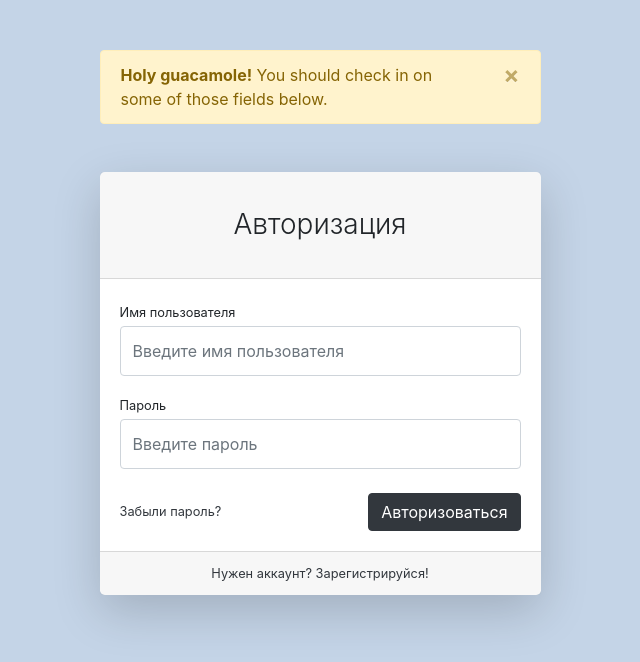
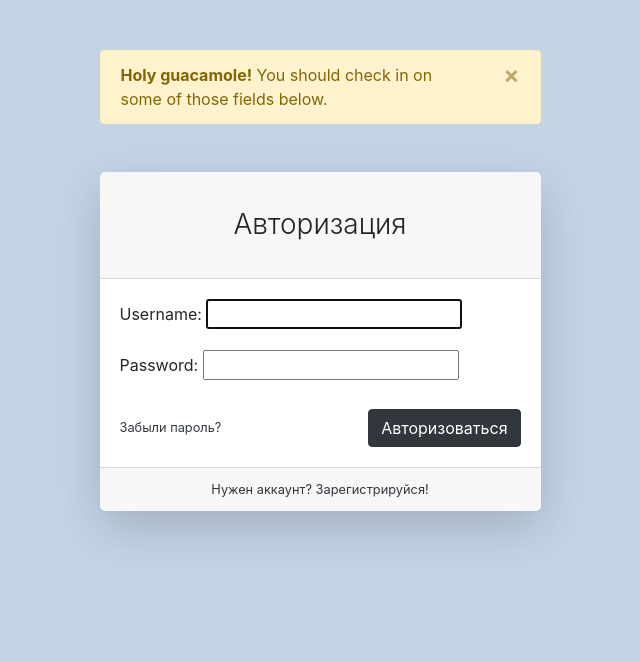
Before and after one commit to lalinaloginoval/geekshop-server, a Django app: page /users/login/ in a window 1280 px wide. Shown: the top 662 px of the page, without its empty margins (320-960 px from the left). Run offline with Django 3.2, Linux system fonts and the light colour scheme; some libraries are stand-ins or nearby versions.

Commit message:
controller for login

```diff
--- /dev/null
+++ b/authapp/forms.py
@@ -0,0 +1,9 @@
+from django.contrib.auth.forms import AuthenticationForm
+from authapp.models import User
+
+
+class UserLoginForm(AuthenticationForm):
+
+    class Meta:
+        model = User
+        fields = ('username', 'password')
--- a/authapp/templates/authapp/login.html
+++ b/authapp/templates/authapp/login.html
@@ -13,17 +13,19 @@
         <div class="card-header"><h3 class="text-center font-weight-light my-4">Авторизация</h3>
         </div>
         <div class="card-body">
-            <form>
-                <div class="form-group">
-                    <label class="small mb-1" for="inputEmailAddress">Имя пользователя</label>
-                    <input class="form-control py-4" id="inputEmailAddress" type="email"
-                           placeholder="Введите имя пользователя"/>
-                </div>
-                <div class="form-group">
-                    <label class="small mb-1" for="inputPassword">Пароль</label>
-                    <input class="form-control py-4" id="inputPassword" type="password"
-                           placeholder="Введите пароль"/>
-                </div>
+            <form action="{% url 'users:login' %}" method="post">
+                {% csrf_token %}
+                {{ form.as_p }}
+<!--                <div class="form-group">-->
+<!--                    <label class="small mb-1" for="inputEmailAddress">Имя пользователя</label>-->
+<!--                    <input class="form-control py-4" id="inputEmailAddress" type="email"-->
+<!--                           placeholder="Введите имя пользователя"/>-->
+<!--                </div>-->
+<!--                <div class="form-group">-->
+<!--                    <label class="small mb-1" for="inputPassword">Пароль</label>-->
+<!--                    <input class="form-control py-4" id="inputPassword" type="password"-->
+<!--                           placeholder="Введите пароль"/>-->
+<!--                </div>-->
                 <div class="form-group d-flex align-items-center justify-content-between mt-4 mb-0">
                     <a class="small" href="#">Забыли пароль?</a>
                     <input class="btn btn-primary" type="submit" value="Авторизоваться">
--- a/authapp/views.py
+++ b/authapp/views.py
@@ -1,6 +1,21 @@
-from django.shortcuts import render
+from django.shortcuts import render, HttpResponseRedirect
+from django.contrib import auth
+from django.urls import reverse
+
+from authapp.forms import UserLoginForm
 
 
 def login(request):
-    context = {'title': 'GeekShop - Авторизация'}
+    if request.method == 'POST':
+        form = UserLoginForm(data=request.POST)
+        if form.is_valid():
+            username = request.POST['username']
+            password = request.POST['password']
+            user = auth.authenticate(username=username, password=password)
+            if user and user.is_active:
+                auth.login(request, user)
+                return HttpResponseRedirect(reverse('index'))
+    else:
+        form = UserLoginForm()
+    context = {'title': 'GeekShop - Авторизация', 'form': form}
     return render(request, 'authapp/login.html', context)
```
